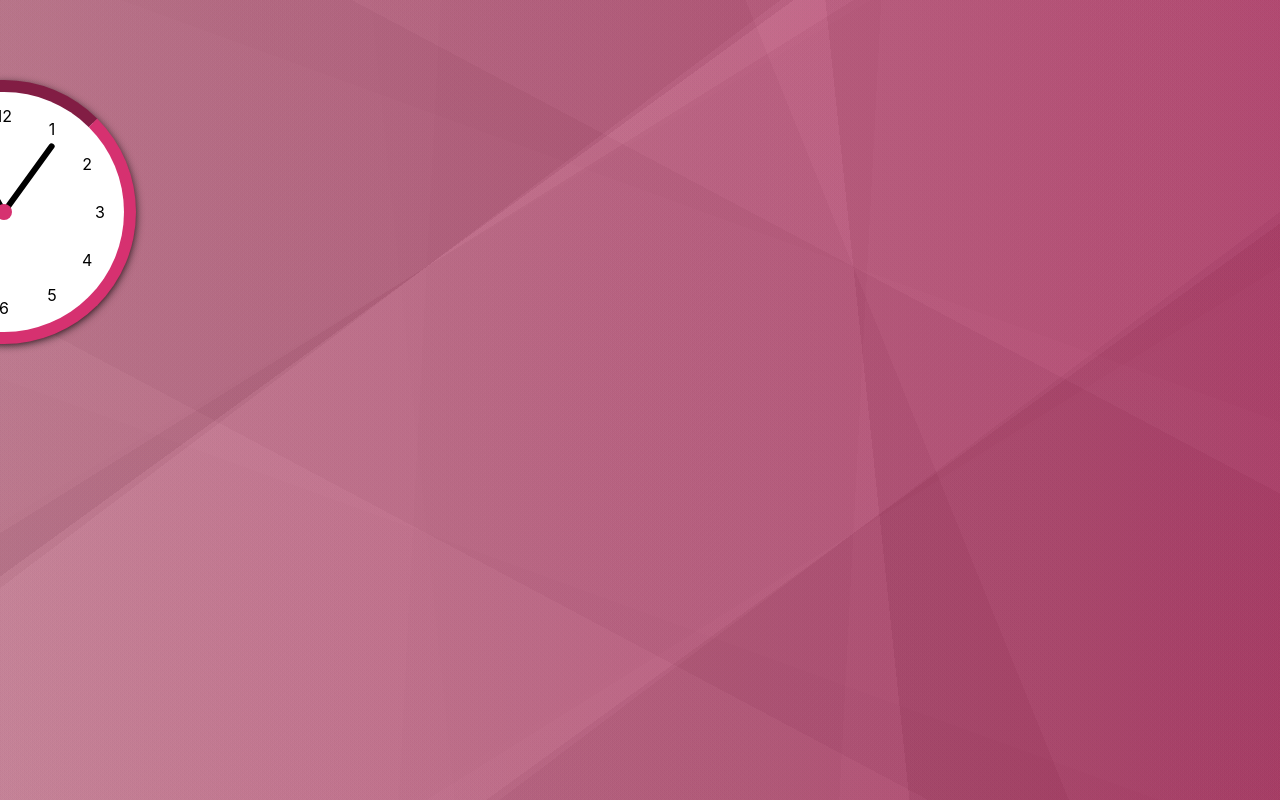
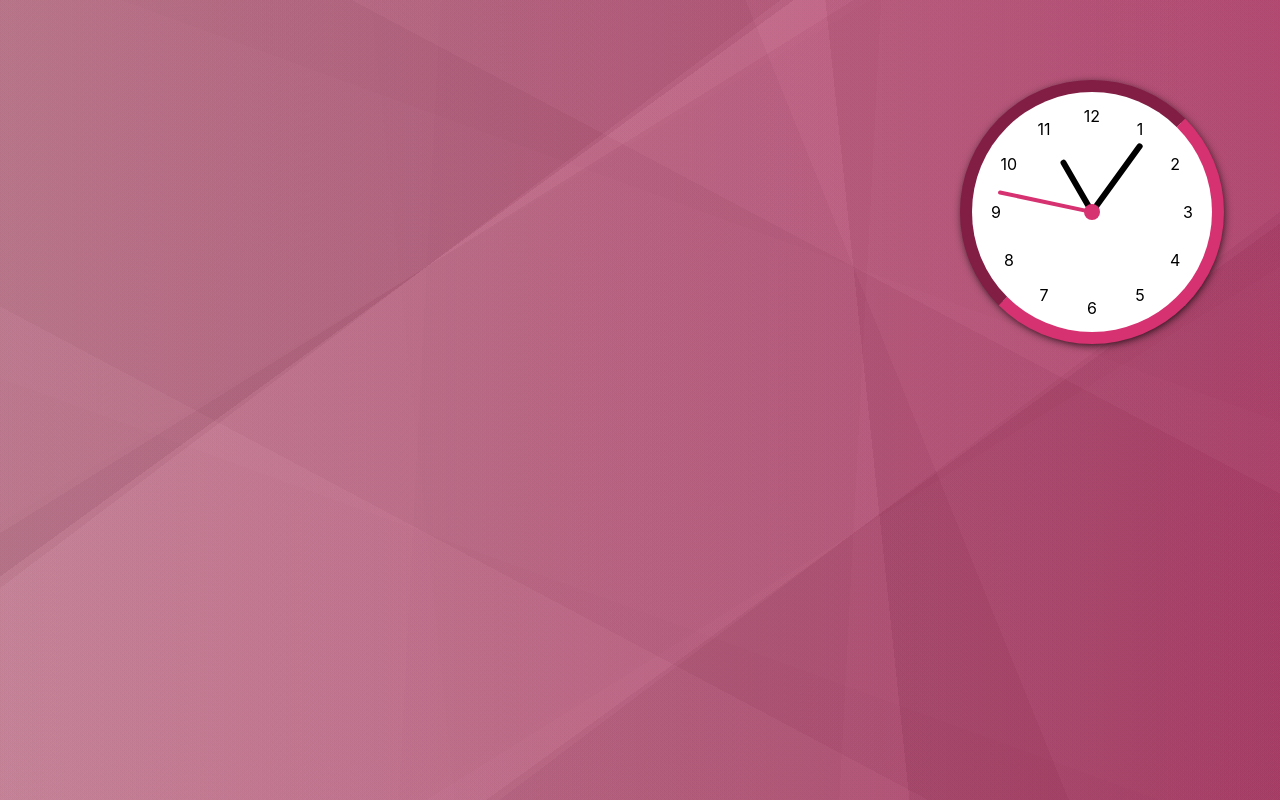
Before and after one commit to praveen-webartisan/html-js-tryouts, a plain HTML site: page wall-clock.html in a window 1280 px wide. Drawn offline with Linux system fonts and the light colour scheme.

Commit message:
Update wall-clock.html

```diff
--- a/wall-clock.html
+++ b/wall-clock.html
@@ -40,7 +40,7 @@
                 height: 15rem;
                 position: absolute;
                 top: 10%;
-                right: 10%;
+                left: 75%;
                 background: #fff;
                 border-radius: 50%;
                 box-shadow: 1px 2px 10px -2px;
```
